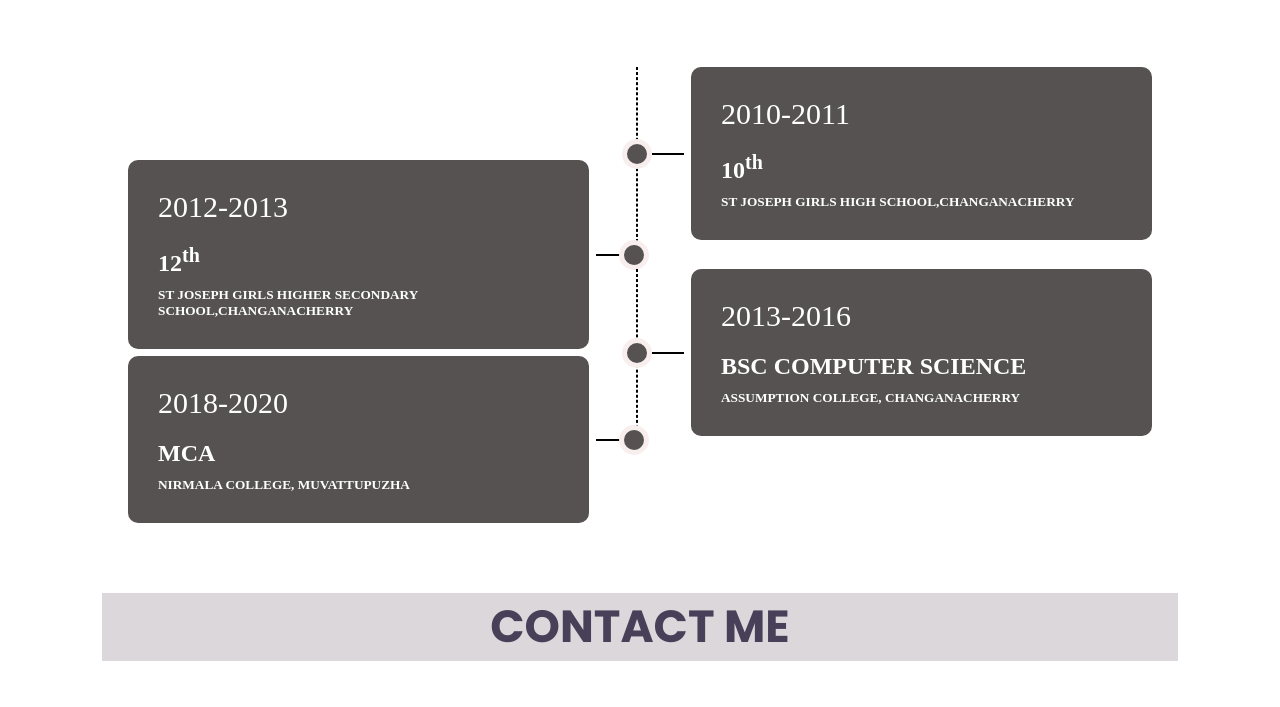
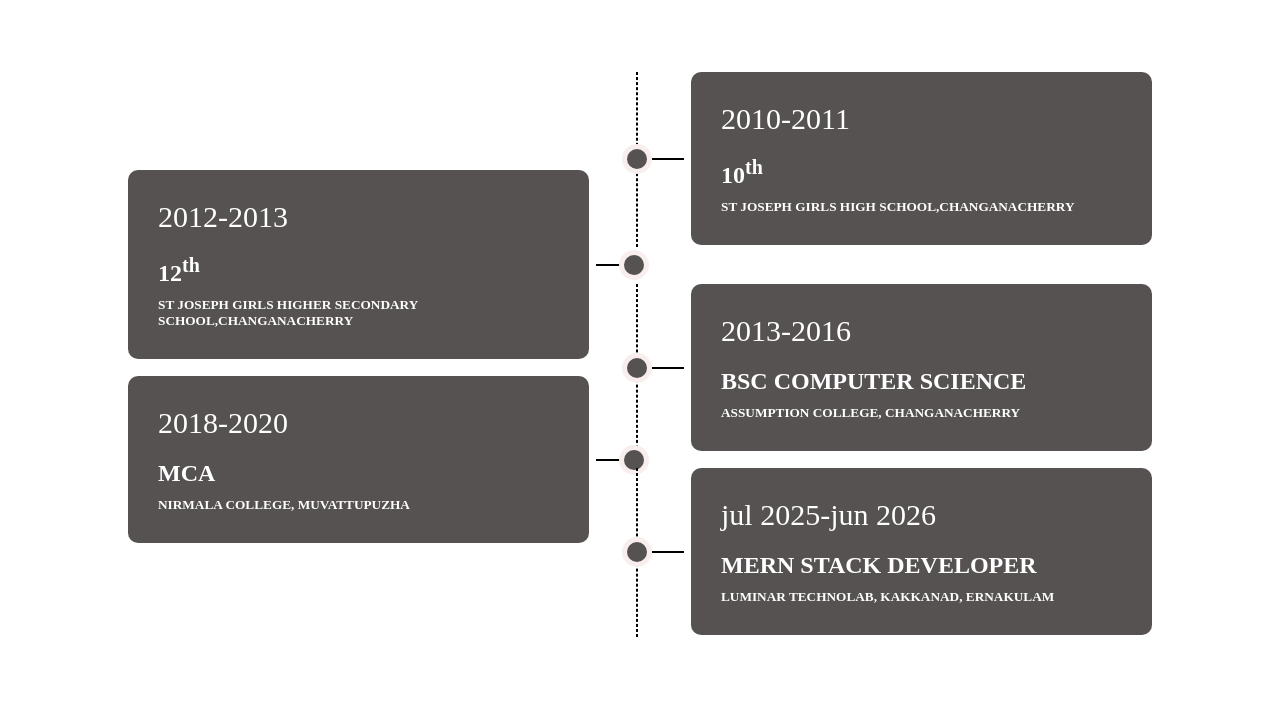
Before and after one commit to Stephy123-ca/myportfolio, a plain HTML site: page index.html in a window 1280 px wide. Shown: the part 3949-4656 px from the top of the page. Drawn offline with nearby package versions, Linux system fonts and the light colour scheme; a web font is replaced by a local one.

Commit message:
uploaded

```diff
--- a/index.html
+++ b/index.html
@@ -203,6 +203,13 @@
           <h5 class="college">NIRMALA COLLEGE, MUVATTUPUZHA</h5>
         </div>
       </div>
+      <div class="card" data-aos="flip-down">
+        <div class="card-body">
+          <h1 class="card-title">jul 2025-jun 2026</h1>
+          <P class="courses">MERN STACK DEVELOPER</P>
+        <h5 class="college">LUMINAR TECHNOLAB, KAKKANAD, ERNAKULAM</h5>
+        </div>
+      </div>
     </div>
 
     </section>
--- a/style.css
+++ b/style.css
@@ -391,7 +391,7 @@
     border-radius: 10px;
     color: #fff;
     display:block;
-margin: -80px 0;
+ margin:-75px 0;
 position:relative;
 background: #f00;
 }
@@ -452,6 +452,9 @@
     background: #565252;
 }
 .card:nth-child(5), .card:nth-child(5):before{
+    background: #565252;
+}
+.card:nth-child(6), .card:nth-child(6):before{
     background: #565252;
 }
 .card:nth-child(even) .card-body:before{
```
